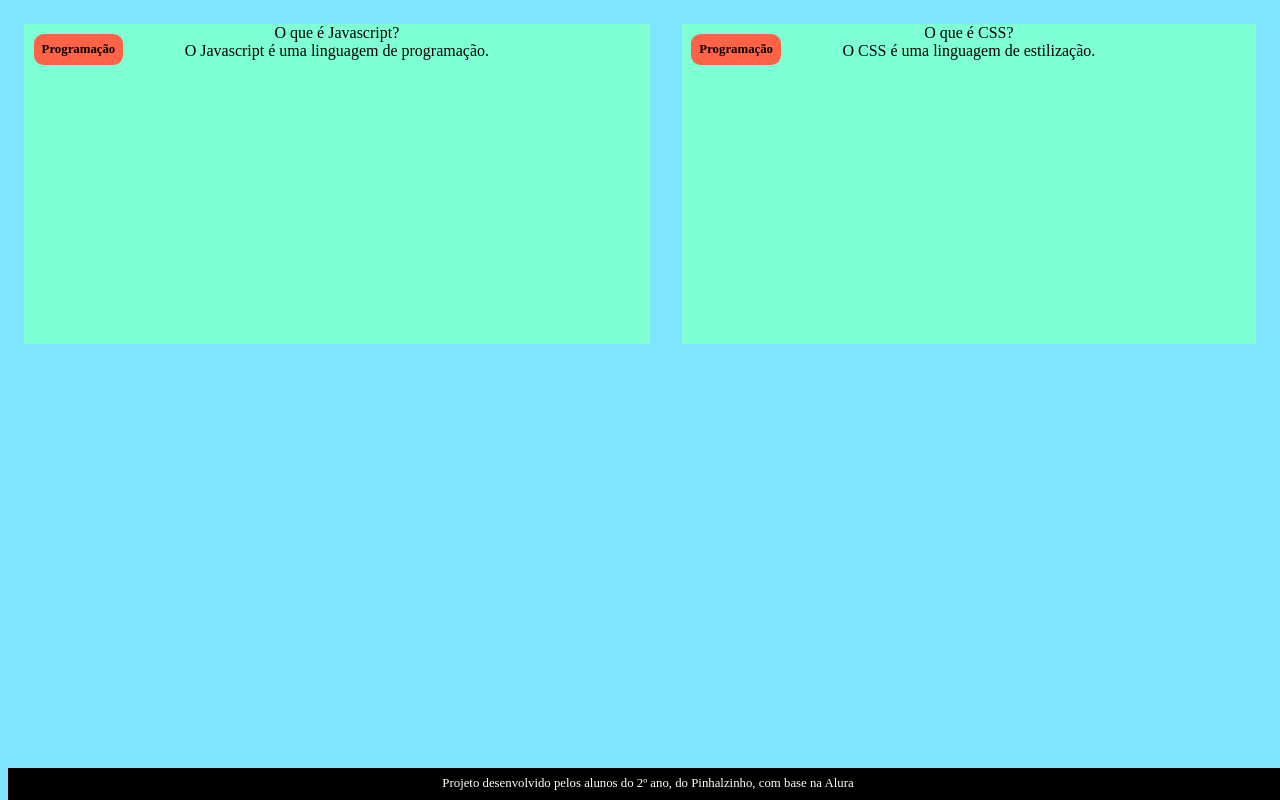
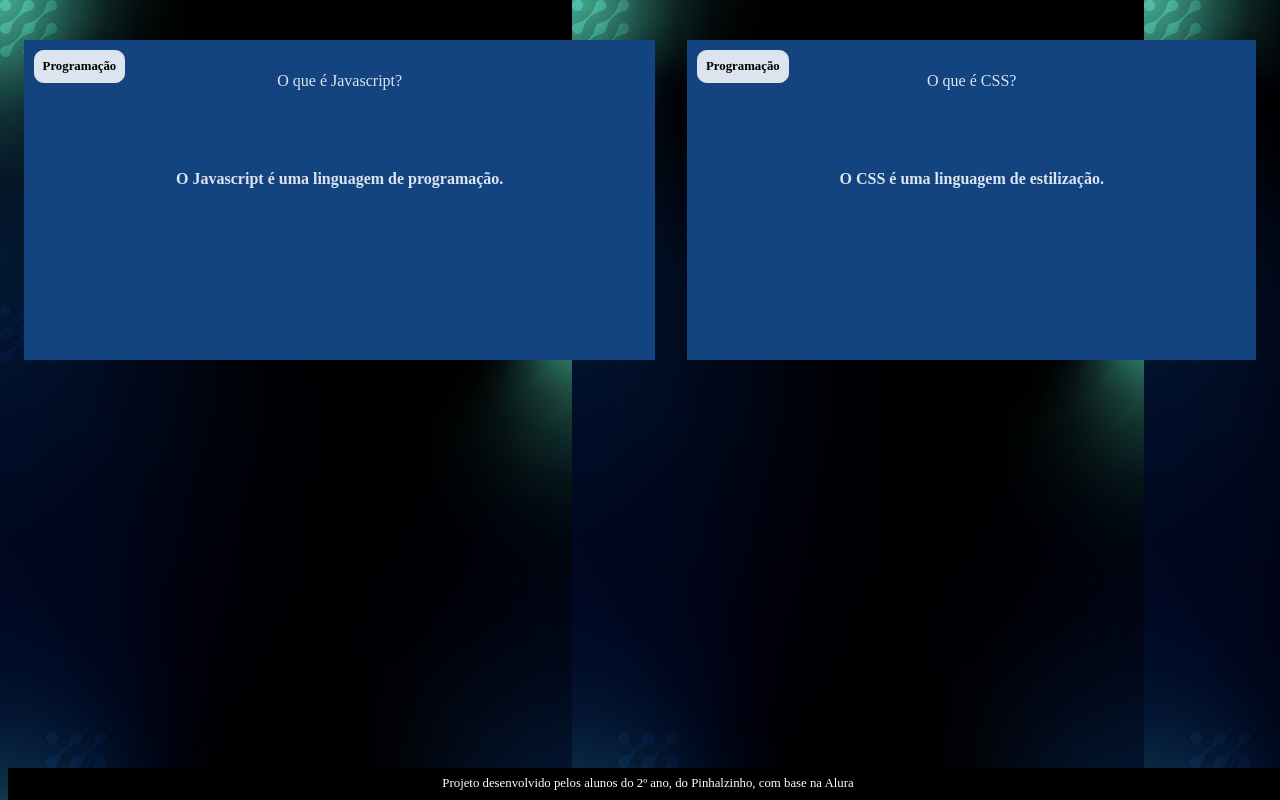
Before and after one commit to lucianasomariva09/flashcard, a plain HTML site: page index.html in a window 1280 px wide. Drawn offline with Linux system fonts and the light colour scheme.

Commit message:
Add files via upload

```diff
--- /dev/null
+++ b/assets/style.css
@@ -0,0 +1,69 @@
+:root {
+    --text-color: #DBE4EF;
+    --card-front-color: #144480;
+    --card-back-color: #00F4BF;
+}
+body{
+   background: url(img/bg-desktop.webp);
+    font-family: Bai Jamjuree;
+    }
+    #container{
+        display: flex;
+    }
+    .cartao{
+        margin: 1rem 1rem;
+        height: 20rem;
+        flex-grow: 1;
+        flex-basis: calc(33%-6rem);
+    }
+    .cartao__conteudo{
+    text-align: center;
+    background-color: var(--card-front-color);
+    height: 100%;
+    }
+    .cartao__conteudo h3{
+        background-color: var(--text-color);
+        text-align: left;
+        padding: 0.5rem;
+        position: absolute;
+        margin: 0.6rem;
+        border-radius: 0.6rem;
+        font-size: 1vw;
+        border: 1px solid var(--text-color);
+    }
+    .cartao__conteudo p{
+        margin-top: 1rem;
+        padding: 2rem
+
+
+    }
+    .cartao__conteudo__pergunta p{
+        color: var(--text-color);
+        font-weight: 500;
+    }
+    .cartao__conteudo__resposta p{
+        color: var(--text-color);
+        font-weight: 700;
+    }
+
+
+
+
+
+
+
+
+    footer{
+        background-color: black;
+        color: white;
+        position: fixed;
+    bottom: 0;
+    width: 100%;
+    height: 2rem;
+    }
+    footer p{
+        text-align: center;
+        font-size: 0.8rem;
+        margin-top: 0.5rem ;
+
+    }
--- a/index.html
+++ b/index.html
@@ -4,7 +4,7 @@
     <meta charset="UTF-8">
     <meta name="viewport" content="width=device-width, initial-scale=1.0">
     <title>Flashcard</title>
-    <link rel="stylesheet" href="assents/style.css">
+    <link rel="stylesheet" href="assets/style.css">
 </head>
 <body>
    <main>
@@ -15,10 +15,10 @@
     <div class="cartao__conteudo">
         <h3 class="programacao">Programação</h3>
         <div class="cartao__conteudo__pergunta">
-            O que é Javascript?
+           <p> O que é Javascript?</p>
         </div>
         <div class="cartao__conteudo__resposta">
-            O Javascript é uma linguagem de programação.
+           <p> O Javascript é uma linguagem de programação.</p>
         </div>
     </div>
 
@@ -27,10 +27,10 @@
     <div class="cartao__conteudo">
         <h3 class="programacao">Programação</h3>
         <div class="cartao__conteudo__pergunta">
-            O que é CSS?
+           <p> O que é CSS?</p>
         </div>
         <div class="cartao__conteudo__resposta">
-            O CSS é uma linguagem de estilização.
+           <p>O CSS é uma linguagem de estilização.</p>
         </div>
     </div>
 
```
Also changed, not shown: assets/img/bg-desktop.webp (added), assets/img/bg-mobile.jpg (added), assets/img/bg-tablet.jpg (added), 2 other files.
